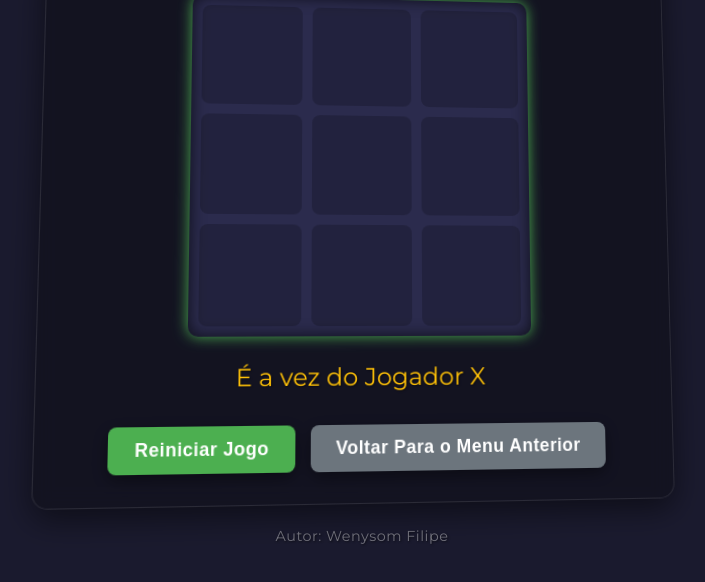
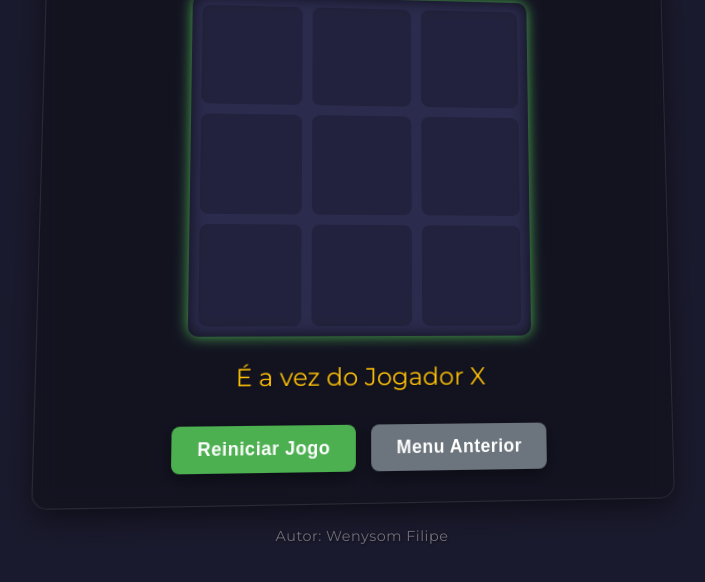
Before and after one commit to nysomdev/games, a plain HTML site: page index.html in a window 1280 px wide. Both pictures are taken after a click on the button "Jogador vs. Jogador". Shown: the part 194-776 px from the top of the page, without its empty margins (278-983 px from the left). Drawn offline with Linux system fonts and the light colour scheme.

Commit message:
Update index.html

```diff
--- a/index.html
+++ b/index.html
@@ -32,7 +32,7 @@
             <div class="game-status" id="gameStatus"></div>
             <div class="button-group">
                 <button id="restartButton">Reiniciar Jogo</button>
-                <button id="backToMenuButton">Voltar Para o Menu Anterior</button>
+                <button id="backToMenuButton">Menu Anterior</button>
             </div>
         </div>
     </div>
```
